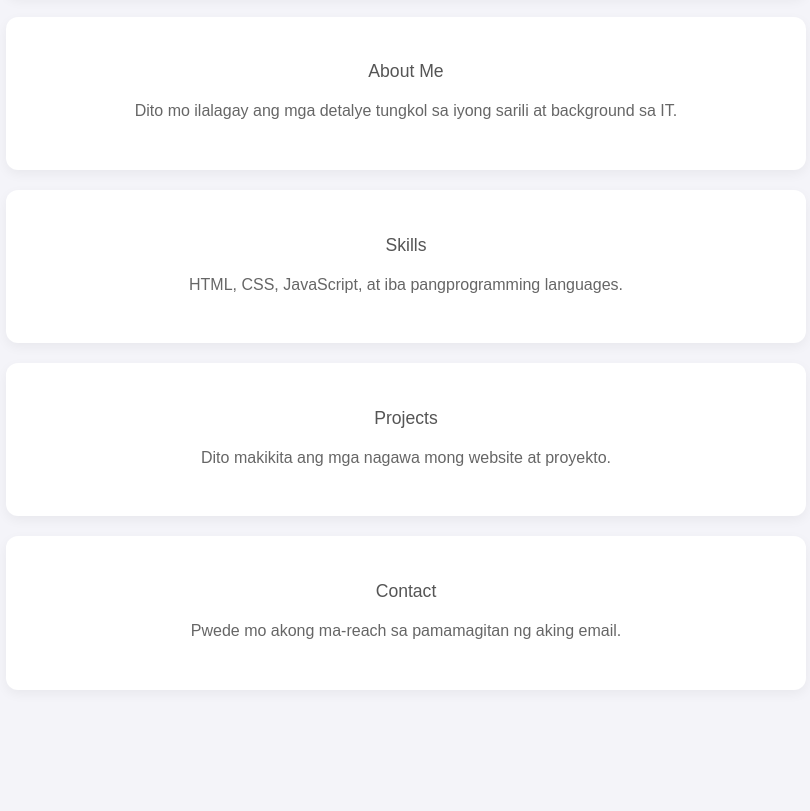
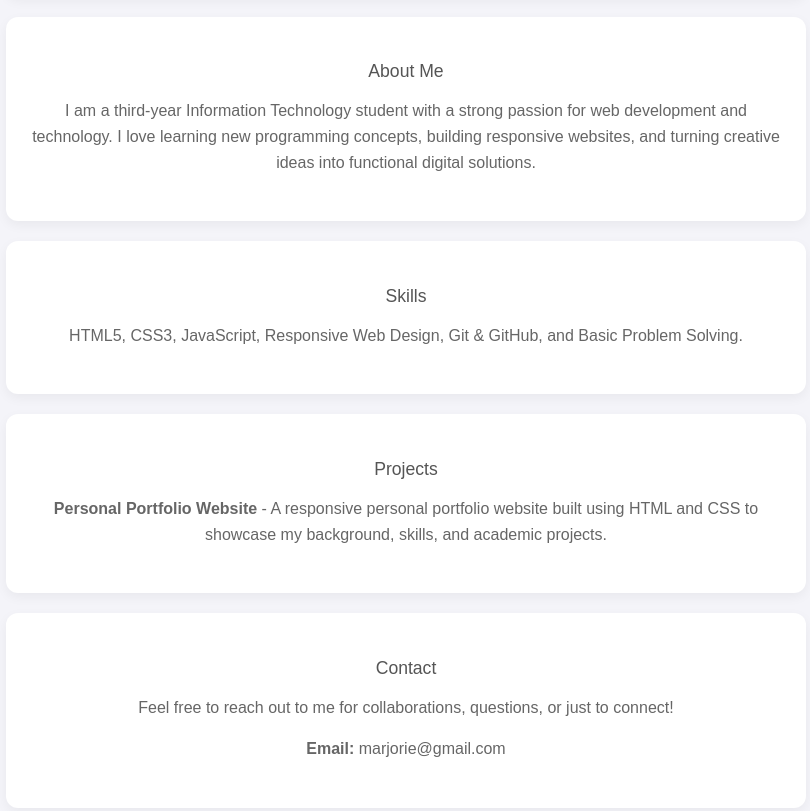
Before and after one commit to marjorie541/marjorie-aspa--portfolio-, a plain HTML site: page index.html in a window 1280 px wide. Shown: the part 486-1297 px from the top of the page, without its empty margins (234-1044 px from the left). Before the commit the page ends 1196 px from the top, so only its background shows below. Drawn offline with Linux system fonts and the light colour scheme.

Commit message:
Update index.html

```diff
--- a/index.html
+++ b/index.html
@@ -30,25 +30,26 @@
         <!-- About Section -->
         <section id="about" class="content-section">
             <h2>About Me</h2>
-            <p>Dito mo ilalagay ang mga detalye tungkol sa iyong sarili at background sa IT.</p>
+            <p>I am a third-year Information Technology student with a strong passion for web development and technology. I love learning new programming concepts, building responsive websites, and turning creative ideas into functional digital solutions.</p>
         </section>
 
         <!-- Skills Section -->
         <section id="skills" class="content-section">
             <h2>Skills</h2>
-            <p>HTML, CSS, JavaScript, at iba pangprogramming languages.</p>
+            <p>HTML5, CSS3, JavaScript, Responsive Web Design, Git & GitHub, and Basic Problem Solving.</p>
         </section>
 
         <!-- Projects Section -->
         <section id="projects" class="content-section">
             <h2>Projects</h2>
-            <p>Dito makikita ang mga nagawa mong website at proyekto.</p>
+            <p><strong>Personal Portfolio Website</strong> - A responsive personal portfolio website built using HTML and CSS to showcase my background, skills, and academic projects.</p>
         </section>
 
         <!-- Contact Section -->
         <section id="contact" class="content-section">
             <h2>Contact</h2>
-            <p>Pwede mo akong ma-reach sa pamamagitan ng aking email.</p>
+            <p>Feel free to reach out to me for collaborations, questions, or just to connect!</p>
+            <p><strong>Email:</strong> marjorie@gmail.com</p>
         </section>
     </main>
 </body>
```
